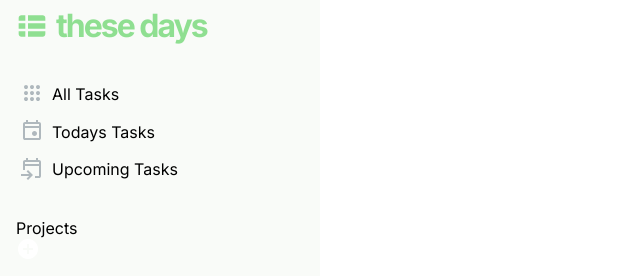
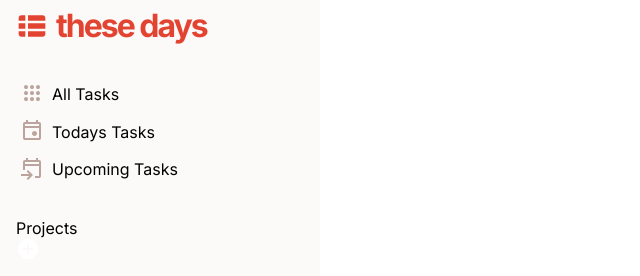
Before and after one commit to aleksapetrovic2907/odin-11-todo-list, a website built with webpack: page src/html/template.html in a window 1280 px wide. Shown: the whole page, without its empty margins (0-640 px from the left). Built offline with nearby package versions, Linux system fonts and the light colour scheme.

Commit message:
update color palette with orange as base color

```diff
--- a/src/css/styles.css
+++ b/src/css/styles.css
@@ -1,19 +1,19 @@
 @import url('https://fonts.googleapis.com/css2?family=Inter:ital,opsz,wght@0,14..32,100..900;1,14..32,100..900&family=Poppins:ital,wght@0,100;0,200;0,300;0,400;0,500;0,600;0,700;0,800;0,900;1,100;1,200;1,300;1,400;1,500;1,600;1,700;1,800;1,900&family=Roboto:ital,wght@0,100;0,300;0,400;0,500;0,700;0,900;1,100;1,300;1,400;1,500;1,700;1,900&display=swap');
 
 :root {
-    --color-primary: #E8F5E9; /* Very light pastel green */
-    --color-secondary: #C8E6C9; /* Soft mint green */
-    --color-weak-accent: #e6fde5; /* Hint of green */
-    --color-accent: #8fdf91; /* Slightly deeper pastel green */
-    --color-background: #F1F8E9; /* Very light yellow-green for backgrounds */
-    --color-neutral-light: #F9FBF8; /* Almost white, very subtle green tint */
-    --color-neutral-dark: #B9D7C9; /* Muted green-gray for text or borders */
-    --color-error: #FCE4EC; /* Pastel pink for errors */
-    --color-warning: #FFF3E0; /* Pastel orange for warnings */
-    --color-success: #C8E6C9; /* Reusing secondary for success feedback */
+    --color-primary: #FDECE9; /* Very light pastel orange */
+    --color-secondary: #F7C6BD; /* Soft peach-orange */
+    --color-weak-accent: #FFF0E5; /* Hint of orange */
+    --color-accent: #E34432; /* Vibrant orange for accents */
+    --color-background: #FFF7F4; /* Very light peach for backgrounds */
+    --color-neutral-light: #FCFAF8; /* Almost white with a subtle orange tint */
+    --color-neutral-dark: #D98B7B; /* Muted orange-brown for text or borders */
+    --color-error: #FCE4EC; /* Pastel pink for errors (unchanged) */
+    --color-warning: #FFE6D9; /* Pastel orange for warnings */
+    --color-success: #F7C6BD; /* Reusing secondary for success feedback */
 
-    --color-icon-default: #afb8bd; /* Default icon color */
-    --color-icon-hover: #8fdf91; /* Green hover color, matches your accent */
+    --color-icon-default: #BBA49D; /* Neutral warm grey for icons */
+    --color-icon-hover: #E34432; /* Matches the accent orange */
 }
 
 body {
```
